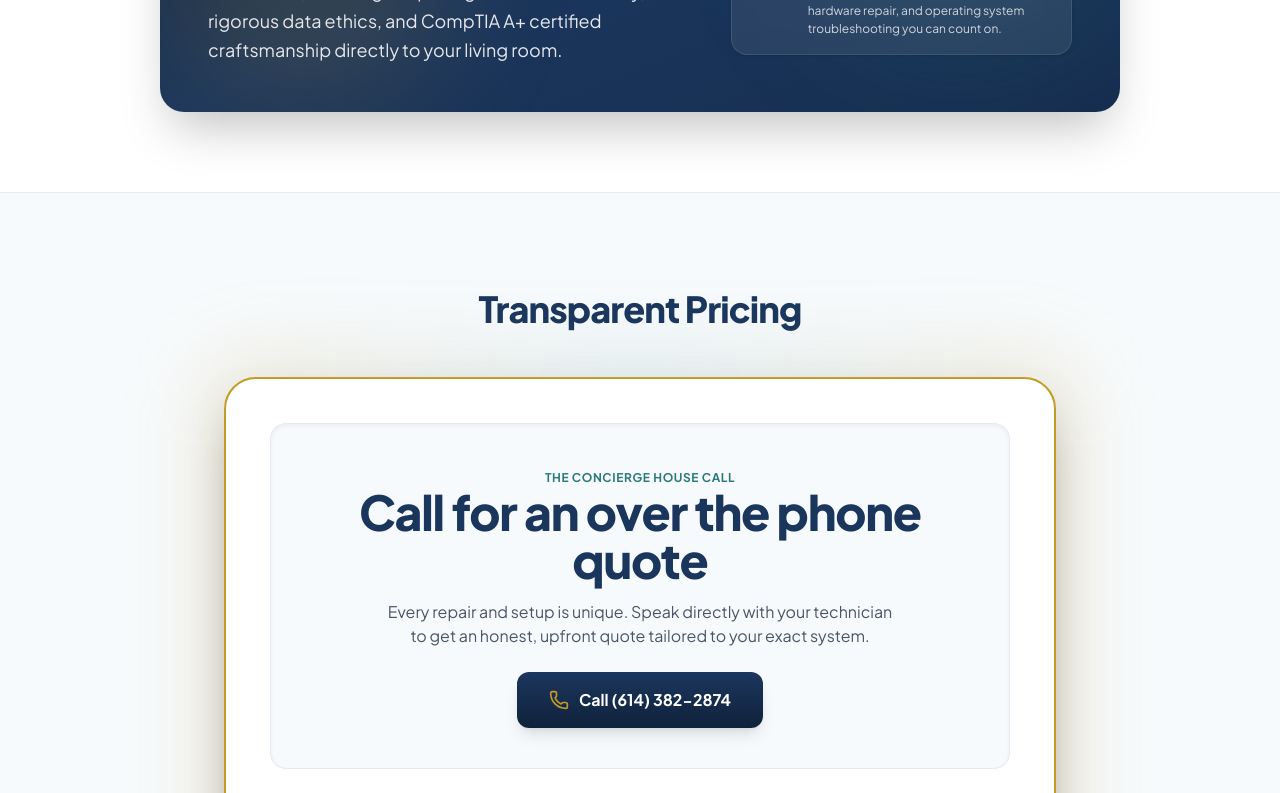
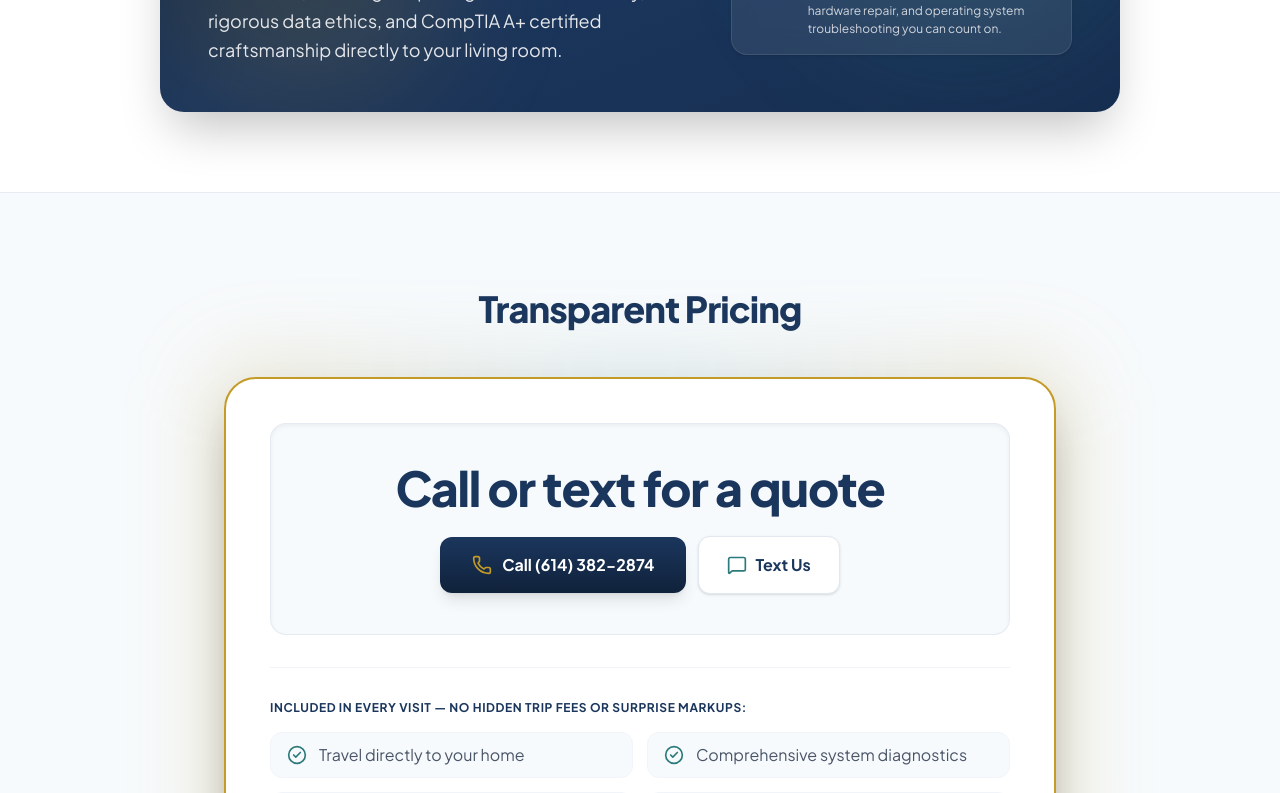
Before and after one commit to mystmn/ComputerCareSource, a React (Vite) app: page / in a window 1280 px wide. Shown: the part 2000-2793 px from the top of the page. Built offline with nearby package versions, Linux system fonts and the light colour scheme; no server answers.

Commit message:
Update pricing callout to 'Call or text for a quote' and checklist to 'Hands-on repair'

```diff
--- a/src/domains/hero/components/HeroSection.tsx
+++ b/src/domains/hero/components/HeroSection.tsx
@@ -50,7 +50,7 @@ export const HeroSection: React.FC = () => {
             className="inline-flex items-center gap-2 px-6 py-3 rounded-2xl bg-white/[0.08] hover:bg-white/[0.14] backdrop-blur-md border border-white/15 shadow-xl text-xs sm:text-sm text-gray-200 transition-colors"
           >
             <Phone className="w-4 h-4 text-[#E6CE78]" />
-            <span className="font-bold text-white">Call for an over the phone quote</span>
+            <span className="font-bold text-white">Call or text for a quote</span>
             <span className="text-white/40 mx-1">&bull;</span>
             <span className="text-[#E6CE78] font-semibold">(614) 382-2874</span>
           </a>
--- a/src/domains/pricing/components/PricingSection.tsx
+++ b/src/domains/pricing/components/PricingSection.tsx
@@ -1,11 +1,11 @@
 import React from 'react';
-import { CheckCircle2, Phone } from 'lucide-react';
+import { CheckCircle2, Phone, MessageSquare } from 'lucide-react';
 
 export const PricingSection: React.FC = () => {
   const includedItems = [
     'Travel directly to your home',
     'Comprehensive system diagnostics',
-    'Hands-on repair & tuning',
+    'Hands-on repair',
     'Final PC performance & security check before we leave',
   ];
 
@@ -28,24 +28,25 @@ export const PricingSection: React.FC = () => {
 
           {/* Layer 3: Main Gold-Bordered Spotlight Card */}
           <div className="relative z-10 rounded-[2rem] bg-white border-2 border-[#C59B27] shadow-2xl p-7 sm:p-11">
-            {/* Call for Quote Highlight */}
+            {/* Call or Text for Quote Highlight */}
             <div className="rounded-2xl bg-[#F7FAFC] border border-slate-200/80 p-8 sm:p-10 text-center space-y-4 shadow-inner">
-              <span className="text-xs font-bold uppercase tracking-wider text-[#2C7A7B]">
-                The Concierge House Call
-              </span>
               <div className="text-3xl sm:text-5xl font-black text-[#1B365D] tracking-tight">
-                Call for an over the phone quote
+                Call or text for a quote
               </div>
-              <p className="text-base text-[#4A5568] max-w-lg mx-auto">
-                Every repair and setup is unique. Speak directly with your technician to get an honest, upfront quote tailored to your exact system.
-              </p>
-              <div className="pt-2">
+              <div className="pt-2 flex flex-wrap items-center justify-center gap-3">
                 <a
                   href="tel:6143822874"
                   className="inline-flex items-center gap-2.5 px-8 py-4 rounded-xl bg-gradient-to-b from-[#1B365D] to-[#10223B] hover:from-[#10223B] hover:to-[#0D1C30] text-white font-bold text-base shadow-lg transition-all transform hover:-translate-y-0.5 cursor-pointer"
                 >
                   <Phone className="w-5 h-5 text-[#C59B27]" />
                   <span>Call (614) 382-2874</span>
+                </a>
+                <a
+                  href="sms:6143822874"
+                  className="inline-flex items-center gap-2 px-7 py-4 rounded-xl bg-white border border-slate-200 hover:border-slate-300 text-[#1B365D] font-bold text-base shadow-sm transition-all transform hover:-translate-y-0.5 cursor-pointer"
+                >
+                  <MessageSquare className="w-5 h-5 text-[#2C7A7B]" />
+                  <span>Text Us</span>
                 </a>
               </div>
             </div>
```
